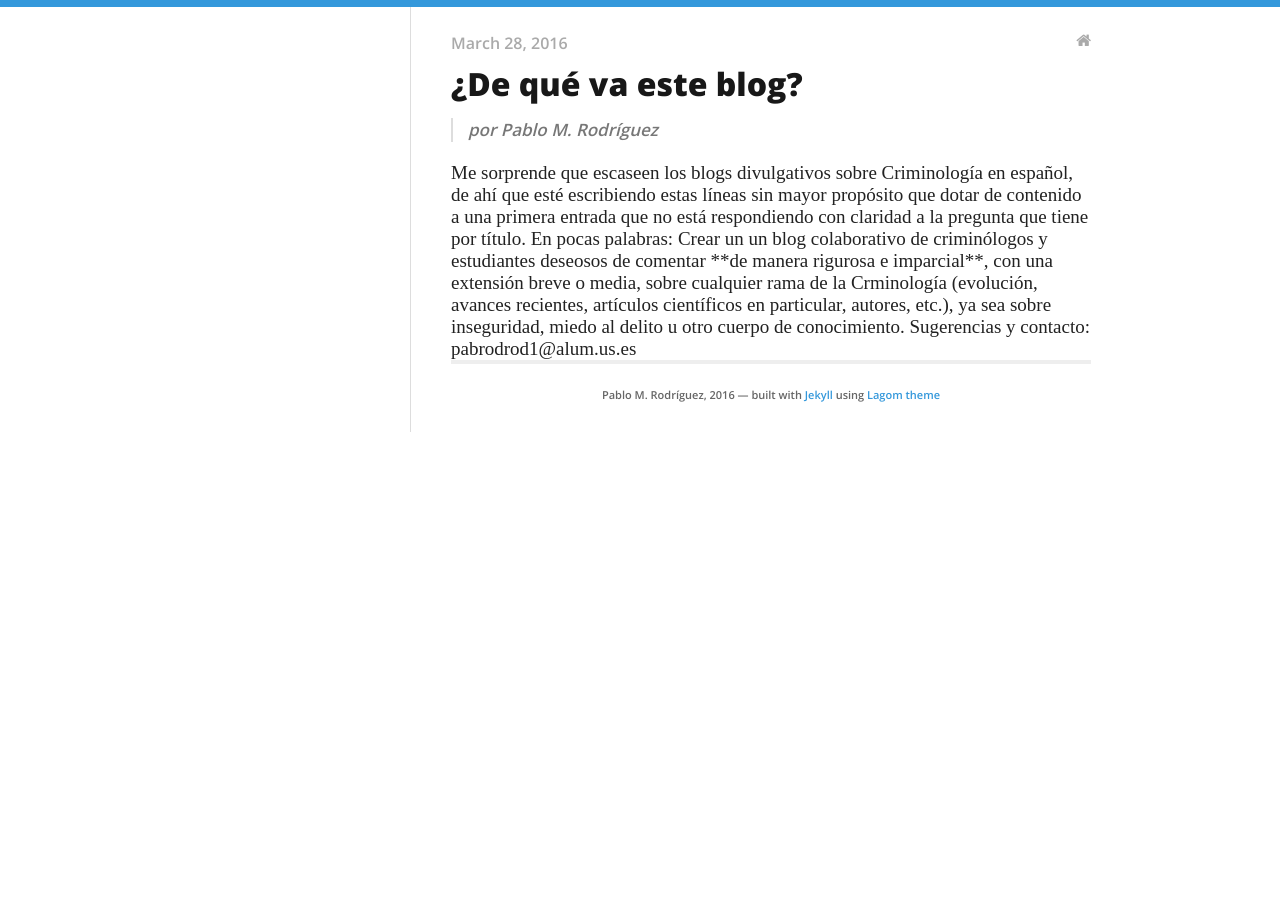
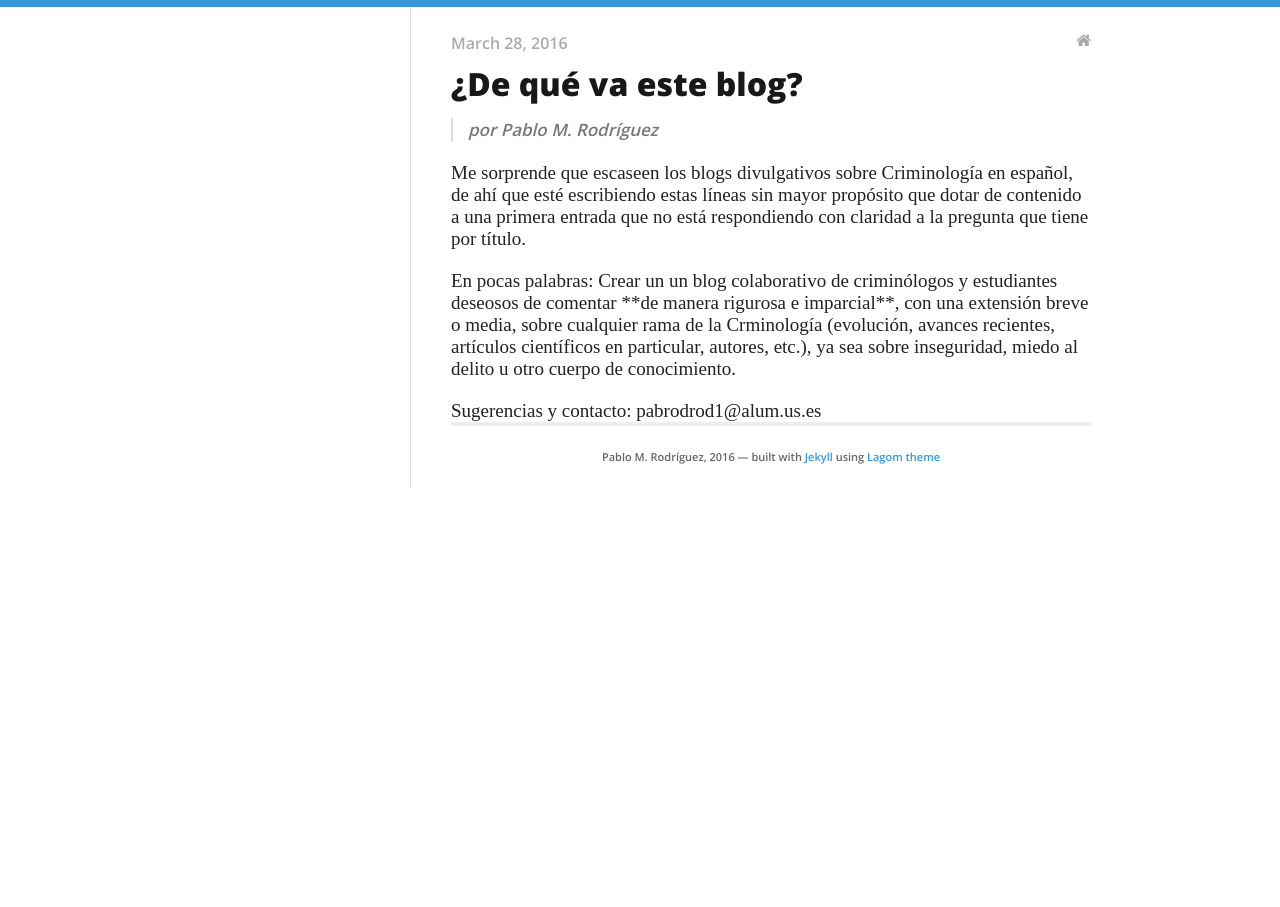
Before and after one commit to fearofcrime/fearofcrime.github.io, a Jekyll site: the page built from _posts/2016-03-28-presentacion.md, in a window 1280 px wide. Built offline with Jekyll 4.4.1, drawn with Linux system fonts in a browser that asks for light colours; nearby versions of some CDN libraries.

```diff
--- a/_posts/2016-03-28-presentacion.md
+++ b/_posts/2016-03-28-presentacion.md
@@ -7,9 +7,9 @@ categories:
 > por Pablo M. Rodríguez
 
 <font face="Times New Roman" style="font-size:19px">
-Me sorprende que escaseen los blogs divulgativos sobre Criminología en español, de ahí que esté escribiendo estas líneas sin mayor propósito que dotar de contenido a una primera entrada que no está respondiendo con claridad a la pregunta que tiene por título.
+<p>Me sorprende que escaseen los blogs divulgativos sobre Criminología en español, de ahí que esté escribiendo estas líneas sin mayor propósito que dotar de contenido a una primera entrada que no está respondiendo con claridad a la pregunta que tiene por título.</p>
 
-En pocas palabras: Crear un un blog colaborativo de criminólogos y estudiantes deseosos de comentar **de manera rigurosa e imparcial**, con una extensión breve o media, sobre cualquier rama de la Crminología (evolución, avances recientes, artículos científicos en particular, autores, etc.), ya sea sobre inseguridad, miedo al delito u otro cuerpo de conocimiento.
+<p>En pocas palabras: Crear un un blog colaborativo de criminólogos y estudiantes deseosos de comentar **de manera rigurosa e imparcial**, con una extensión breve o media, sobre cualquier rama de la Crminología (evolución, avances recientes, artículos científicos en particular, autores, etc.), ya sea sobre inseguridad, miedo al delito u otro cuerpo de conocimiento.</p>
 
 Sugerencias y contacto: pabrodrod1@alum.us.es
 
```
